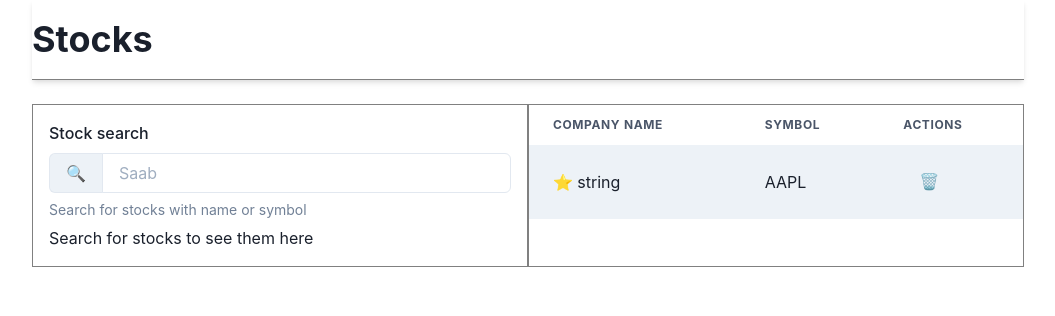
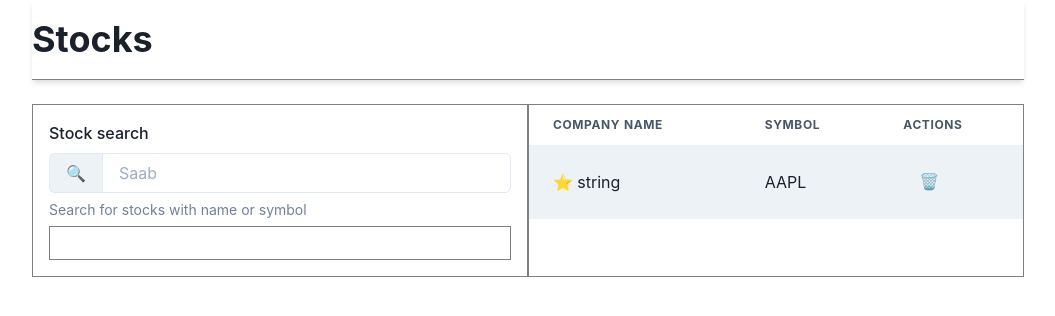
Before and after one commit to gustaf-lindholm/stocks-work-assesment, a React (Create React App) app: page / in a window 1280 px wide. Shown: the top 316 px of the page, without its empty margins (112-1167 px from the left). Built offline with nearby package versions, Linux system fonts and the light colour scheme; data requests are answered from the project's data file.

Commit message:
search using useHttp hook

```diff
--- a/src/Components/Search.tsx
+++ b/src/Components/Search.tsx
@@ -3,42 +3,60 @@
 import SearchBar from './SearchBar';
 import SearchResults from './SearchResults';
 import { IStock, ISymbolSearchResult } from '../Interfaces/StockInterfaces';
-import useFetch from '../hooks/use-fetch';
+import useHttp from "../hooks/use-http";
+import { Heading, Text } from "@chakra-ui/react";
 
 const Search: React.FC<{ onAddToPortfolio: (stock: IStock) => void }> = ({ onAddToPortfolio }) => {
   const [searchParam, setSearchParam] = React.useState('');
-  const [searchResult, setSearchResult] = React.useState<IStock[] | undefined>();
-
-  // får tillbaks en funktion som tar två parametrar (requestParams, dataHandler(data))
-  // dataHandler tar data av generic type
-  const { isLoading, hasError, sendRequest } = useFetch();
+  const [searchResult, setSearchResult] = React.useState<IStock[]>([]);
+  const [errorMessage, setErrorMessage] = React.useState("");
 
   const apiKey = undefined;
 
+  // const url = "https://www.alphavantage.co/query?function=SYMBOL_SEARCH&keywords=tesco&apikey=demo";
   const url = `https://www.alphavantage.co/query?function=SYMBOL_SEARCH&keywords=${searchParam}&apikey=${apiKey}`;
 
+  const [isLoading, hasError, sendRequest] = useHttp<ISymbolSearchResult>();
+
+
+  function dataHandler(data: ISymbolSearchResult): void {
+    const recievedData: ISymbolSearchResult = data;
+
+    if(data["Error Message"]) {
+      setErrorMessage(data["Error Message"])
+    }
+
+    if(data.bestMatches) {
+      setSearchResult(data.bestMatches)
+    }
+    console.log("Recieved:", recievedData);
+  }
+
   React.useEffect(() => {
-    function dataHandler <T extends ISymbolSearchResult>(searchResult: T): void {
-      setSearchResult(searchResult.bestMatches);
-      console.log('SEARCH: ', searchParam);
+    const requestParams = {
+      url: url
     }
-    /**
-     * Argument of type '<T extends ISymbolSearchResult>(searchResult: T) => void' is not assignable to parameter of type 'DataHandler'.
-  Types of parameters 'searchResult' and 'data' are incompatible.
-    Type 'T' is not assignable to type 'ISymbolSearchResult'.ts(2345)
-     */
 
-    searchParam.length > 2 && sendRequest({ url: url }, dataHandler);
-  }, [searchParam]);
+    searchParam.length > 3 && sendRequest(requestParams, dataHandler);
+  }, [searchParam, sendRequest, url])
+
 
   return (
     <>
       <SearchBar setSearchParam={setSearchParam} isLoading={isLoading} />
-      <SearchResults
-        searchResult={searchResult!}
+      {hasError || errorMessage
+      ?
+        <>
+          <Heading>Error</Heading>
+          <Text>{errorMessage}</Text>
+        </>
+      :
+        <SearchResults
+        searchResult={searchResult}
         onAddToPortfolio={onAddToPortfolio}
         isLoading={isLoading}
-      />
+        />
+    }
     </>
   );
 };
```
